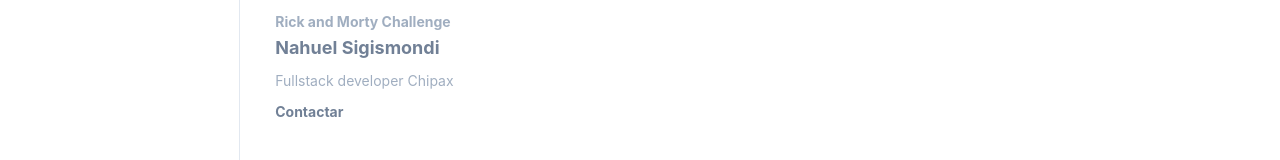
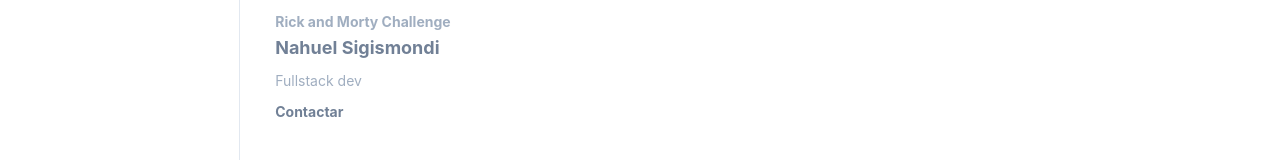
Before and after one commit to nahuoo/chipaxchallenge, a React (Create React App) app: page / in a window 1280 px wide. Shown: the part 272-432 px from the top of the page. Built offline with nearby package versions, Linux system fonts and the light colour scheme; no server answers.

Commit message:
fix: mailto

```diff
--- a/src/components/Home.js
+++ b/src/components/Home.js
@@ -31,15 +31,17 @@ export const Home = () => {
                 Nahuel Sigismondi
               </Text>
               <Text fontSize="sm" color="gray.400" fontWeight="normal">
-                Fullstack developer Chipax
+                Fullstack dev
               </Text>
               <Spacer />
               <Flex align="center">
                 <Button
+                  as='a'
                   p="0px"
                   variant="no-hover"
                   bg="transparent"
                   my={{ sm: '1.5rem', lg: '0px' }}
+                  href='mailto:nahuel.sigismondi@gmail.com'
                 >
                   <Text
                     fontSize="sm"
```
